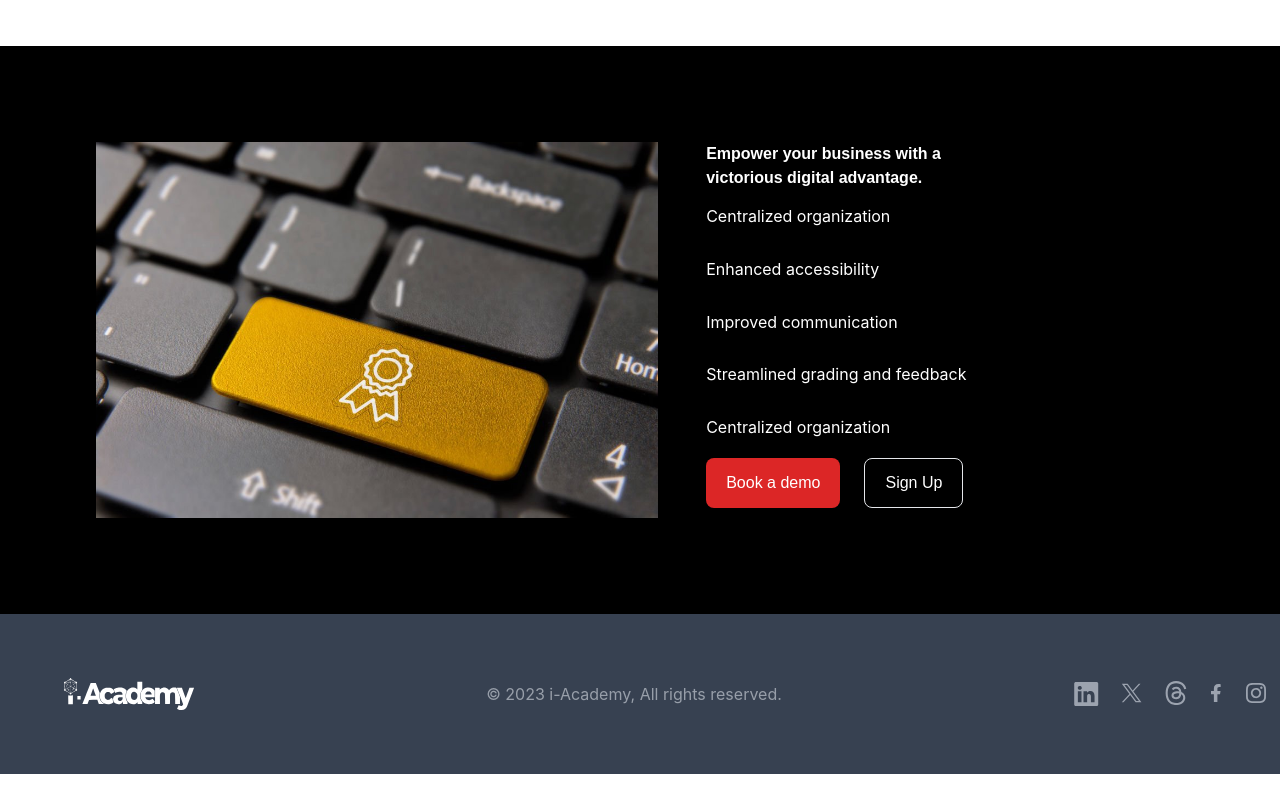
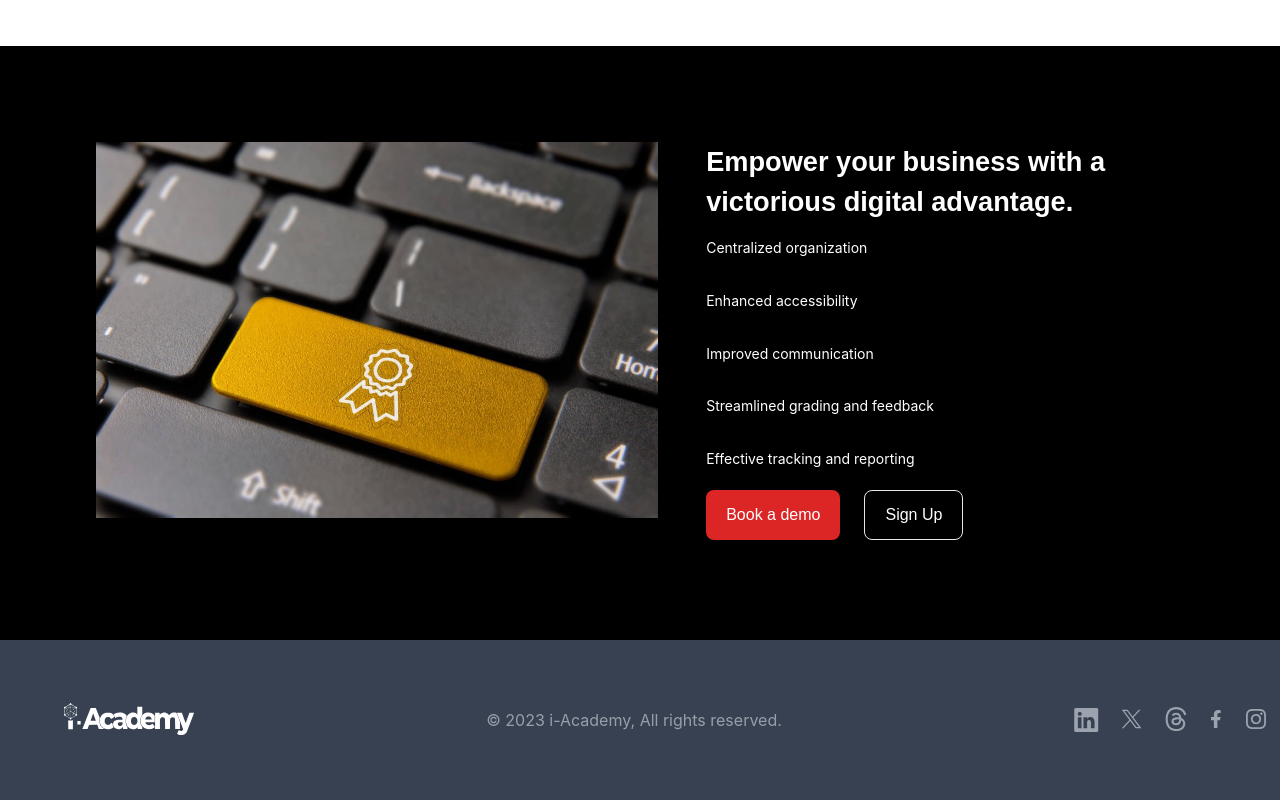
Before and after one commit to Waliyah-O/LMS_frontend, a React (Create React App) app: page / in a window 1280 px wide. Shown: the part 1894-2694 px from the top of the page. Before the commit the page ends 2668 px from the top, so only its background shows below. Built offline with nearby package versions, Linux system fonts and the light colour scheme.

Commit message:
Bfooter redo

```diff
--- a/src/components/customInputs/listComponent/ListComponent.js
+++ b/src/components/customInputs/listComponent/ListComponent.js
@@ -1,16 +1,13 @@
 // import React from 'react';
 // import LogoBullets from '../../../assets/images/LogoBullets.svg';
 
-const ListComponent = () => {
+const ListComponent = ({ plist = [] }) => {
   return (
     <div>
-      <ul className="font-inter text-md leading-[3.3rem] text-white">
-        <li>Centralized organization</li>
-        <li>Enhanced accessibility</li>
-        {/* <img src={LogoB} /> */}
-        <li>Improved communication</li>
-        <li>Streamlined grading and feedback</li>
-        <li>Centralized organization</li>
+      <ul className="font-inter text-sm leading-[3.3rem] text-white">
+        {plist.map((index) => (
+          <li key={index.id}>{index.element}</li>
+        ))}
       </ul>
     </div>
   );
--- /dev/null
+++ b/src/components/featuresComponent/FeaturesComponent.js
@@ -0,0 +1,31 @@
+// import React from 'react';
+// import BFooterImg from '../../assets/images/BFooterImg.jpeg';
+import ListComponent from '../customInputs/listComponent/ListComponent';
+import Button from '../button';
+import { ButtonSize, ButtonState } from '../button/enum';
+
+const FeaturesComponent = (props) => {
+  return (
+    <div>
+      <section className="bg-black font-sora">
+        <div className="w-full p-24 flex mx-auto gap-12">
+          <div className="">
+            <img src={props.image} className="object-contain" />
+          </div>
+          <div className="w-4/5 h-full">
+            <h3 className="text-white font-sora font-semibold text-iv">{props.header}</h3>
+            <div>
+              <ListComponent list="1111" />
+            </div>
+            <div className="flex gap-6">
+              <Button variant={ButtonSize.SECONDARY} size={ButtonSize.md} value="Book a demo" />
+              <Button variant={ButtonState.TRANSPARENT} size={ButtonSize.md} value="Sign Up" />
+            </div>
+          </div>
+        </div>
+      </section>
+    </div>
+  );
+};
+
+export default FeaturesComponent;
--- a/src/pages/LandingPage.js
+++ b/src/pages/LandingPage.js
@@ -12,6 +12,7 @@ import Card from '../components/cards/Card';
 import BFooterImg from '../assets/images/BFooterImg.jpeg';
 import Navbar from '../components/navbar/Navbar';
 import ListComponent from '../components/customInputs/listComponent/ListComponent';
+// import FeaturesComponent from '../components/featuresComponent/FeaturesComponent';
 
 const LandingPage = () => {
   const featuresContent = [
@@ -38,6 +39,29 @@ const LandingPage = () => {
       description:
         'Create dynamic quizzes, exams, and assignments to evaluate learner understanding. Enjoy customizable grading options, real-time feedback, and adaptive assessments that cater to diverse learning styles.',
       background: assessTools,
+    },
+  ];
+
+  const listItems = [
+    {
+      id: 1,
+      element: 'Centralized organization',
+    },
+    {
+      id: 2,
+      element: 'Enhanced accessibility',
+    },
+    {
+      id: 3,
+      element: 'Improved communication',
+    },
+    {
+      id: 4,
+      element: 'Streamlined grading and feedback',
+    },
+    {
+      id: 5,
+      element: 'Effective tracking and reporting',
     },
   ];
 
@@ -127,11 +151,10 @@ const LandingPage = () => {
           </div>
           <div className="w-4/5 h-full">
             <h3 className="text-white font-sora font-semibold text-iv">
-              Empower your business with a <br />
-              victorious digital advantage.
+              Empower your business with a victorious digital advantage.
             </h3>
             <div>
-              <ListComponent />
+              <ListComponent plist={listItems} />
             </div>
             <div className="flex gap-6">
               <Button variant={ButtonState.SECONDARY} size={ButtonSize.md} value="Book a demo" />
@@ -140,6 +163,7 @@ const LandingPage = () => {
           </div>
         </div>
       </section>
+      {/* <FeaturesComponent image={BFooterImg} header="Empower your business with a victorious digital advantage." /> */}
 
       <footer className="footer bg-gray-700 text-neutral-content h-40 flex justify-between items-center">
         <aside className="pl-16">
--- a/tailwind.config.js
+++ b/tailwind.config.js
@@ -79,6 +79,12 @@ module.exports = {
         '1.5rem',
         {
           lineHeight: '2rem',
+        },
+      ],
+      iv: [
+        '1.7rem',
+        {
+          lineHeight: '2.5rem',
         },
       ],
       buttonText: [
```
